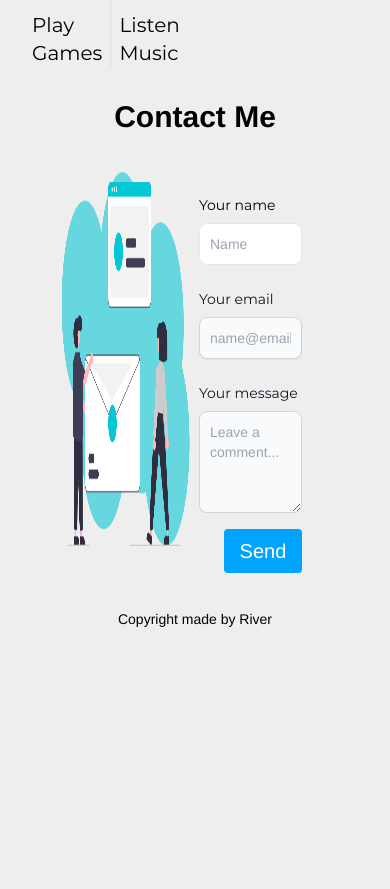
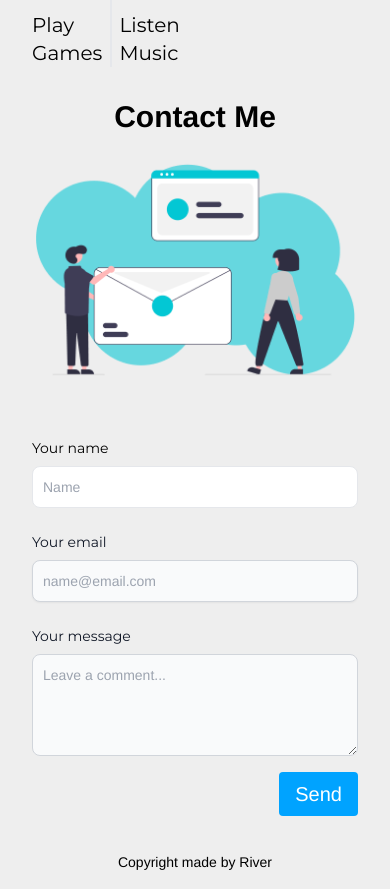
Before and after one commit to riverhuang-batam/web-profile, a Vue app: page / in a window 390 px wide. Shown: the part 6240-7129 px from the top of the page. Before the commit the page ends 6886 px from the top, so only its background shows below. Built offline with nearby package versions, Linux system fonts and the light colour scheme; some icons are missing.

Commit message:
contact me responsive

```diff
--- a/src/views/Footer.vue
+++ b/src/views/Footer.vue
@@ -1,11 +1,11 @@
 <template>
   <div class="">
     <h1 class="font-bold text-3xl text-center">Contact Me</h1>
-    <div class="grid grid-cols-12 gap-2 px-8 py-5">
-      <div class="col-start-2 col-end-7 flex justify-center">
+    <div class="grid grid-cols-1 lg:grid-cols-12 gap-2 px-8 py-5">
+      <div class="lg:col-start-2 lg:col-end-7 flex justify-center">
         <img src="images/image2.png" alt="" srcset="" />
       </div>
-      <div class="col-end-7 col-start-11 mt-10 ">
+      <div class="lg:col-end-7 lg:col-start-11 mt-10 ">
         <form @submit.prevent="sendEmail">
           <div class="mb-6">
             <label for="username" class="block mb-2 text-sm font-medium body-font font-sans">Your name</label>
--- a/src/views/Portfolio.vue
+++ b/src/views/Portfolio.vue
@@ -109,7 +109,7 @@
       </div>
     </div>
   </div>
-  <div class="container mx-auto px-6 py-8 grid sm:grid-cols-3 grid-cols-1">
+  <div class="container mx-auto px-6 py-8 grid sm:grid-cols-2 lg:grid-cols-3 grid-cols-1">
     <div
       v-for="portfolio in filterPortfolioData"
       :key="portfolio.id"
```
